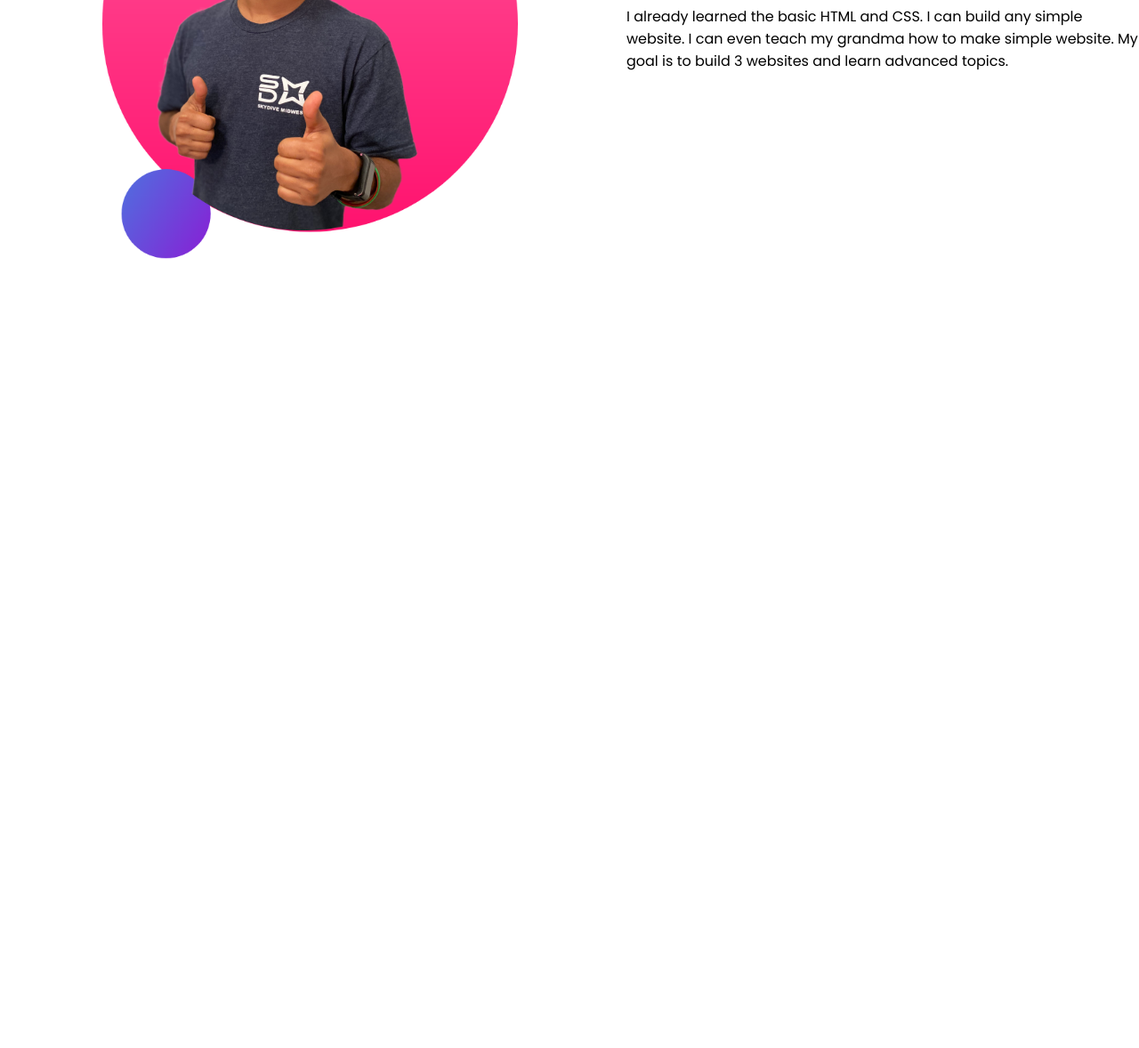
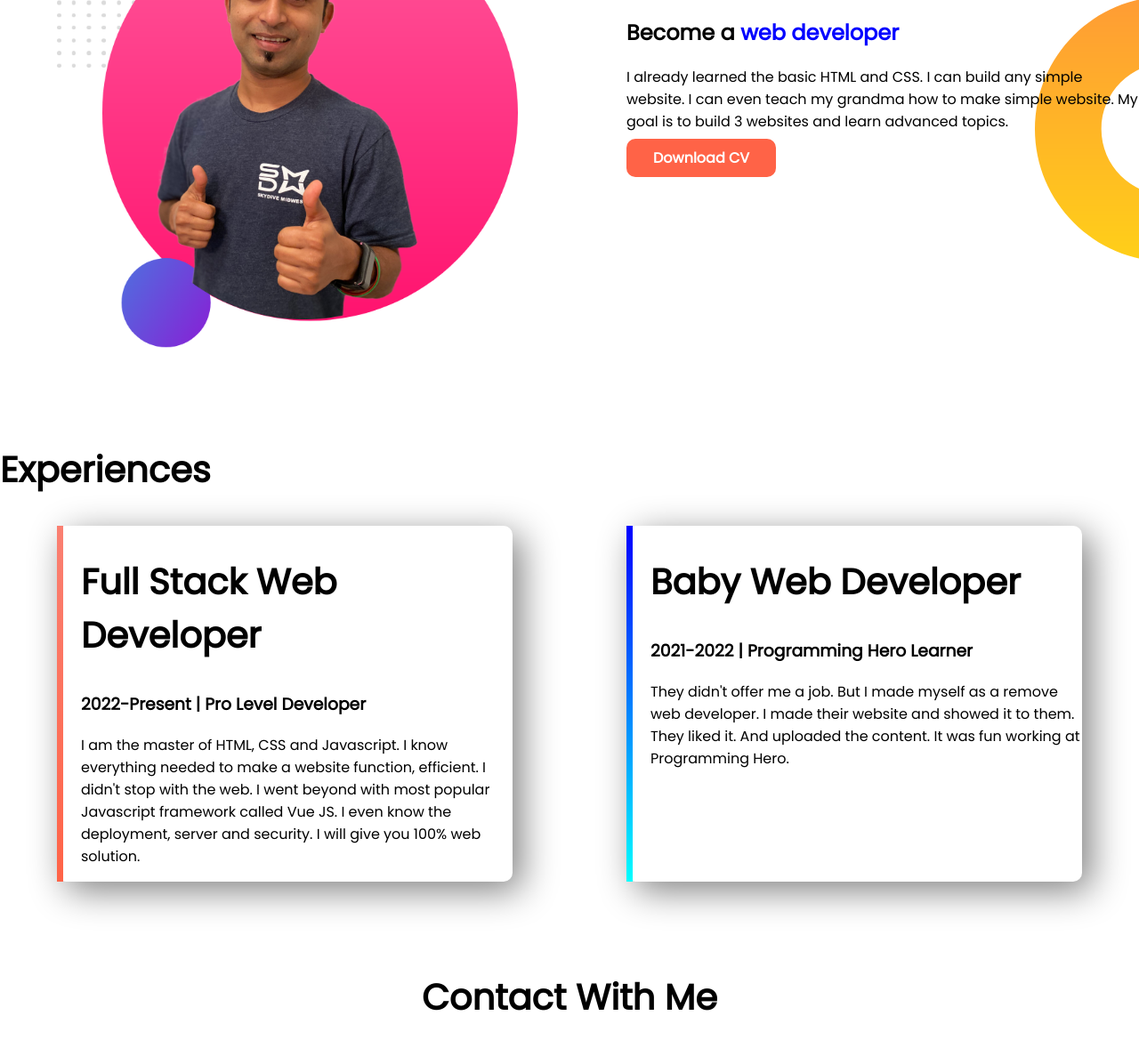
Before and after one commit to Abdullahpeas/practice, a plain HTML site: page index.html in a window 1280 px wide. Shown: the part 729-1907 px from the top of the page at 89% size. Before the commit the page ends 1027 px from the top, so only its background shows below. Drawn offline with Linux system fonts and the light colour scheme.

Commit message:
new added

```diff
--- a/index.html
+++ b/index.html
@@ -13,7 +13,7 @@
 </head>
 
 <body>
-    <section class="top">
+    <section class="top flexible-container">
         <div class="half-width">
             <h1>Welcome To</h1>
             <h1><span class="orange">Abdullah Pias</span> World</h1>
@@ -33,7 +33,7 @@
             <img src="my-bg.jpg" alt="">
         </div>
     </section>
-    <section class="big-dream">
+    <section class="big-dream flexible-container">
 
         <div class="half-width">
             <img src="jhankar2.png" alt="">
@@ -46,8 +46,32 @@
                 to make simple website. My goal is to build 3 websites and learn advanced topics.
 
             </p>
+            <a class="link-button" target="_blank" href="https://www.facebook.com/">Download CV</a>
         </div>
     </section>
+    <section class="experiences-area">
+        <h1>Experiences</h1>
+        <div class="flexible-container">
+            <div id="experimence-border" class="experience-item">
+                <h1>Full Stack Web Developer</h1>
+                <h3>2022-Present | Pro Level Developer</h3>
+                <p>I am the master of HTML, CSS and Javascript. I know everything needed to make a website function,
+                    efficient. I didn't stop with the web. I went beyond with most popular Javascript framework called
+                    Vue
+                    JS. I even know the deployment, server and security. I will give you 100% web solution.</p>
+            </div>
+            <div id="baby-developer" class="experience-item">
+                <h1>Baby Web Developer</h1>
+                <h3>2021-2022 | Programming Hero Learner</h3>
+                <p>They didn't offer me a job. But I made myself as a remove web developer. I made their website and
+                    showed
+                    it to them. They liked it. And uploaded the content. It was fun working at Programming Hero.</p>
+            </div>
+        </div>
+    </section>
+    <form>
+        <h1 id="contact-me">Contact With Me</h1>
+    </form>
 </body>
 
 </html>
--- a/style.css
+++ b/style.css
@@ -4,13 +4,14 @@ body{
 
 }
 h1{
-    font-size: 50px;
+    font-size: 40px;
 }
 .orange{
     color: orange;
 }
-section{
+.flexible-container{
     display: flex;
+    margin-bottom: 100px;
 }
 .half-width{
     width: 50%;
@@ -36,3 +37,30 @@ section{
 .second-span{
     color: blue;
 }
+.big-dream{
+    background-image: url(dream-bg.png);
+    background-repeat: no-repeat;
+    background-position: right;
+}
+.experience-item{
+    box-shadow: 10px 10px 40px gray;
+    width: 40%;
+    margin-left: 5%;
+    margin-right: 5%;
+    padding-left: 20px;
+    border-radius: 10px;
+}
+#experimence-border{
+    border-image: linear-gradient(salmon,tomato);
+    border-image-slice: 1;
+    border-left: 7px solid;
+}
+#baby-developer{
+    border-image: linear-gradient(blue,cyan);
+    border-image-slice: 1;
+    border-left: 7px solid;
+}
+#contact-me{
+    text-align: center;
+    font-weight: 700;
+}
```
